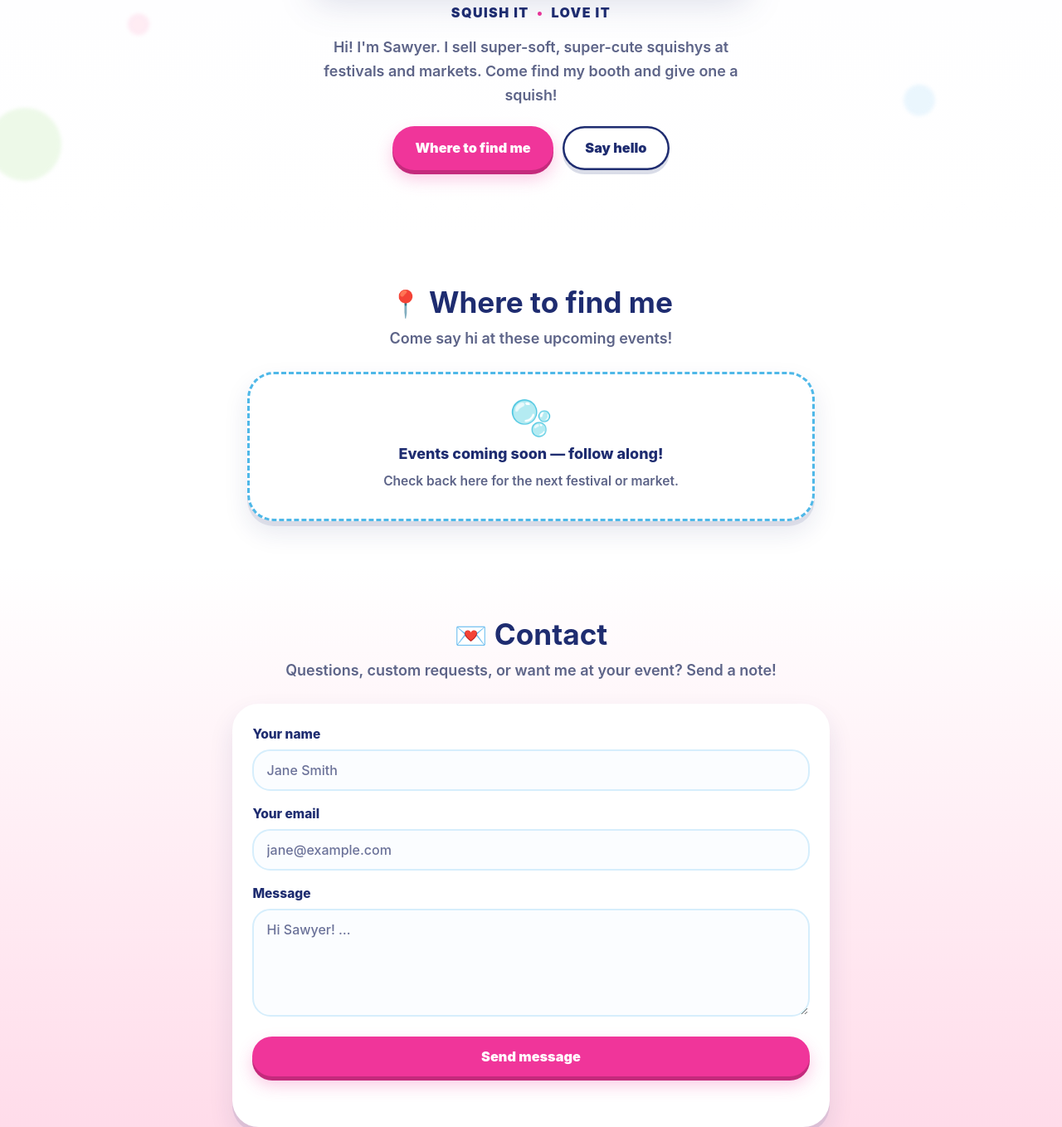
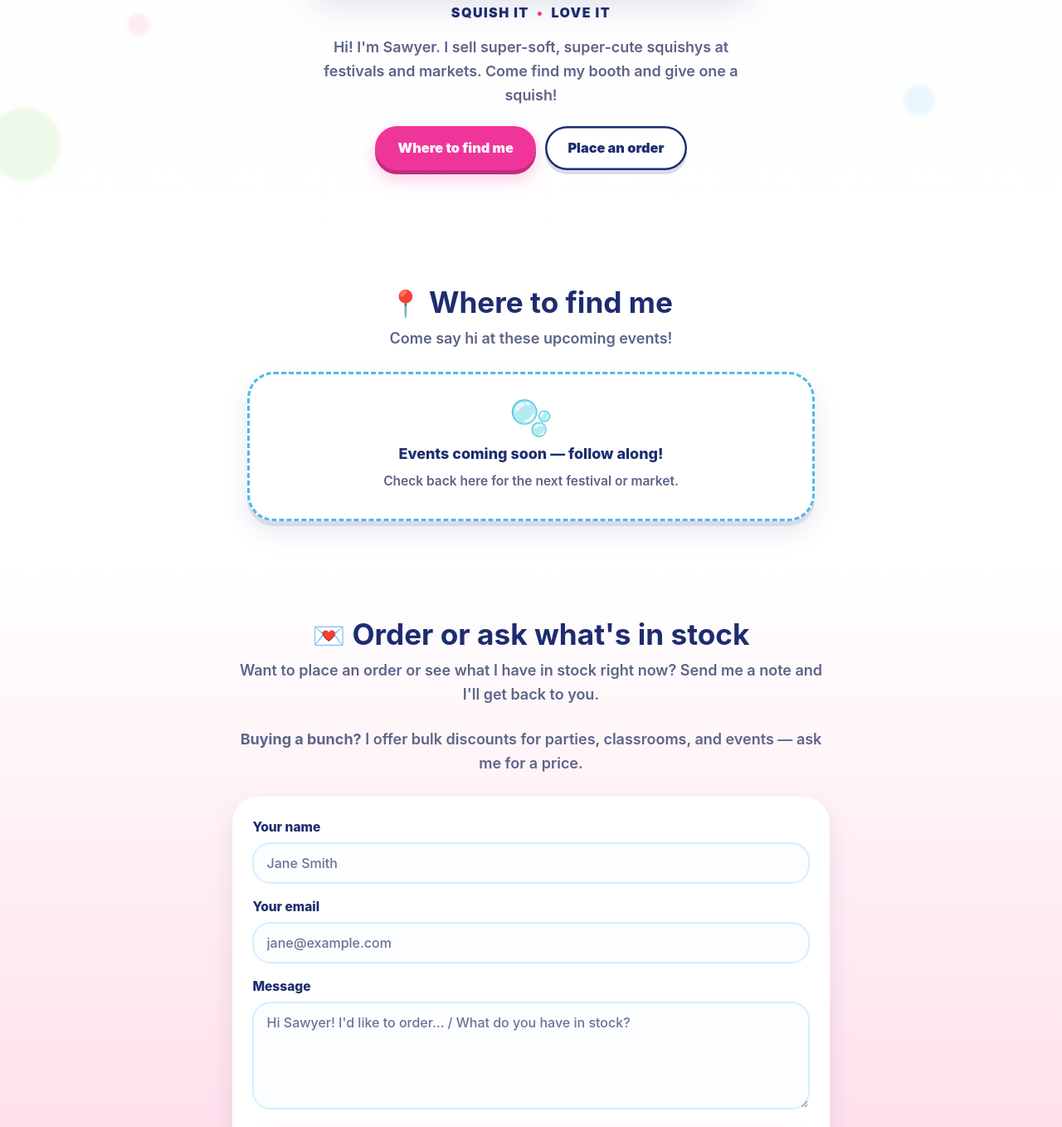
Before and after one commit to invalidprince/sawyers-squishys, a website: page index.html in a window 1280 px wide. Shown: the part 272-1630 px from the top of the page at 83% size. Drawn offline with Linux system fonts and the light colour scheme.

Commit message:
Contact section: order / stock inquiries + bulk discounts

```diff
--- a/index.html
+++ b/index.html
@@ -30,7 +30,7 @@
     <p class="blurb">Hi! I'm Sawyer. I sell super-soft, super-cute squishys at festivals and markets. Come find my booth and give one a squish!</p>
     <div class="hero-cta">
       <a class="btn btn-primary" href="#events">Where to find me</a>
-      <a class="btn btn-ghost" href="#contact">Say hello</a>
+      <a class="btn btn-ghost" href="#contact">Place an order</a>
     </div>
   </div>
   <div class="wave" aria-hidden="true"></div>
@@ -47,8 +47,9 @@
   </section>
 
   <section id="contact" class="section section-alt" aria-labelledby="contact-h">
-    <h2 id="contact-h"><span class="emoji" aria-hidden="true">💌</span> Contact</h2>
-    <p class="section-sub">Questions, custom requests, or want me at your event? Send a note!</p>
+    <h2 id="contact-h"><span class="emoji" aria-hidden="true">💌</span> Order or ask what's in stock</h2>
+    <p class="section-sub">Want to place an order or see what I have in stock right now? Send me a note and I'll get back to you.</p>
+    <p class="section-sub"><strong>Buying a bunch?</strong> I offer bulk discounts for parties, classrooms, and events — ask me for a price.</p>
 
     <form id="contact-form" class="card form" novalidate>
       <div class="field">
@@ -61,7 +62,7 @@
       </div>
       <div class="field">
         <label for="message">Message</label>
-        <textarea id="message" name="message" rows="5" required maxlength="2000" placeholder="Hi Sawyer! …"></textarea>
+        <textarea id="message" name="message" rows="5" required maxlength="2000" placeholder="Hi Sawyer! I'd like to order… / What do you have in stock?"></textarea>
       </div>
 
       <!-- honeypot: hidden from humans, bots fill it -->
```
